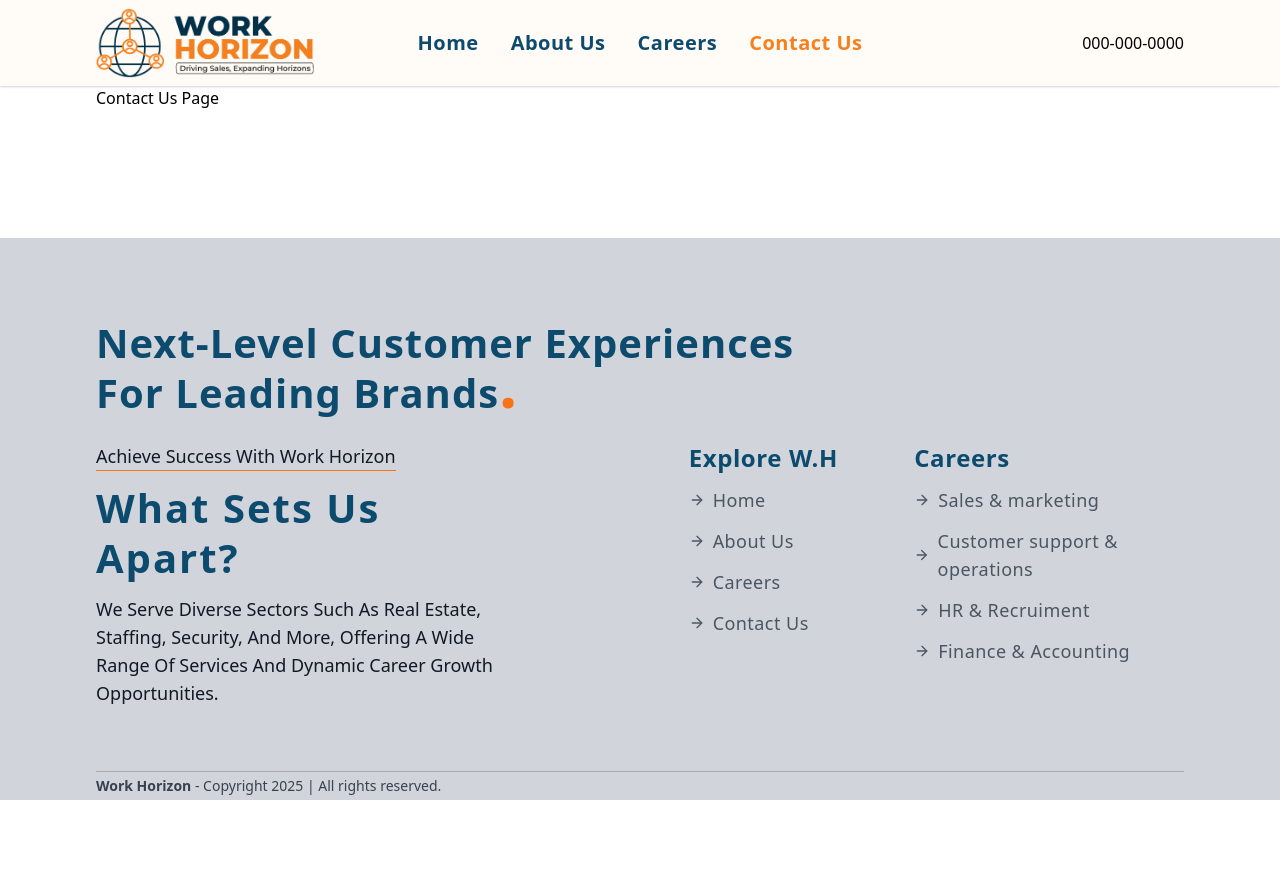
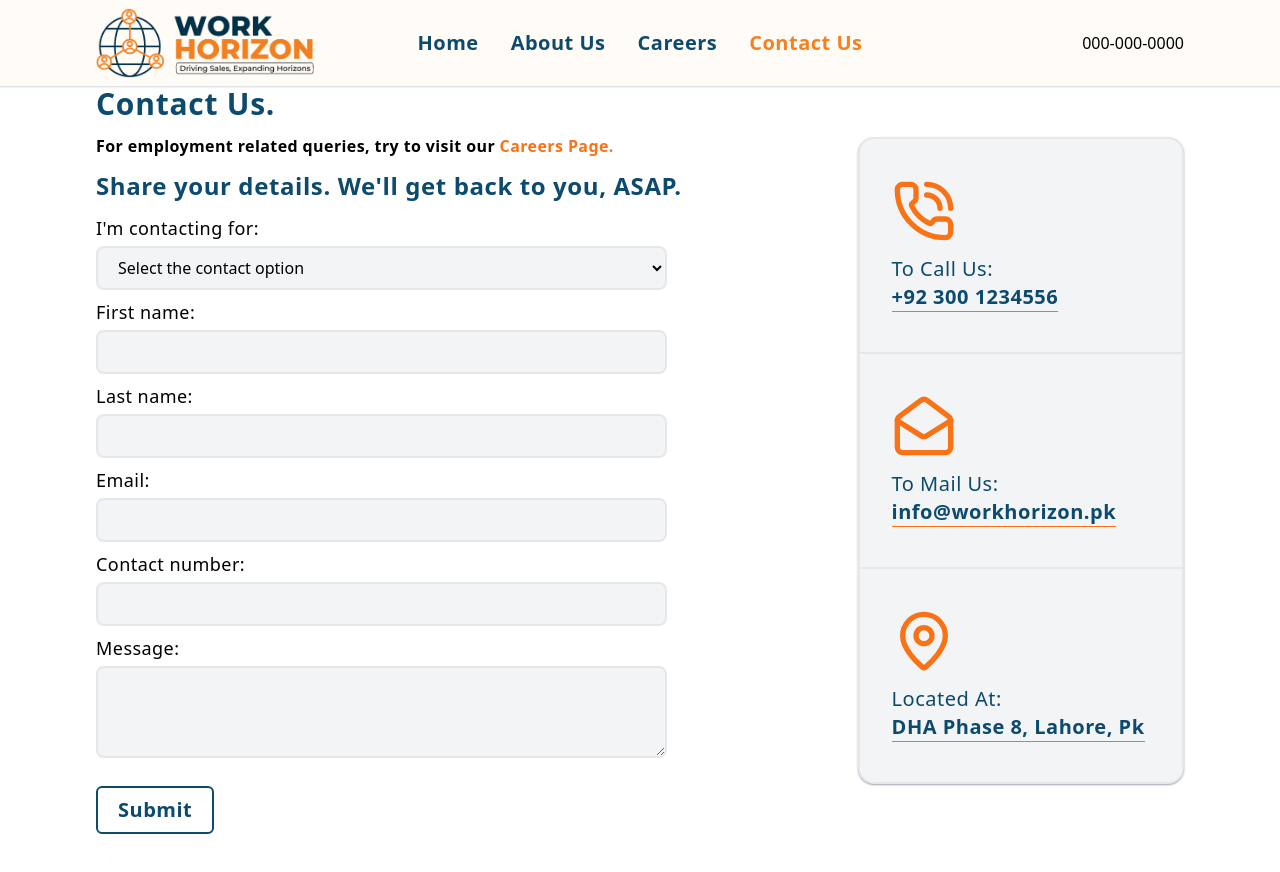
Before and after one commit to AnserShafiq/WorkHorizon, a Next.js app: page /contact-us in a window 1280 px wide. Shown: the top 872 px of the page. Before the commit the page ends 800 px from the top, so only its background shows below. Built offline with nearby package versions, Linux system fonts and the light colour scheme.

Commit message:
Feb 26,2025: Completed Contact Us Page in All views

```diff
--- a/app/contact-us/page.tsx
+++ b/app/contact-us/page.tsx
@@ -1,9 +1,20 @@
+'use client'
 
+import Aos from "aos"
+import 'aos/dist/aos.css'
+import { useEffect } from "react"
+import ContactForm from "../ui/contact-us/contactForm"
 
 export default function ContactUs(){
+    useEffect(() => {
+        Aos.init({
+            duration: 500,
+            easing:'ease-in-out',
+        })
+    },[])
     return(
-        <div className="container w-[88%] lg:w-full">
-            Contact Us Page
-        </div>
+        <>
+            <ContactForm/>
+        </>
     )
 }
--- a/app/layout.tsx
+++ b/app/layout.tsx
@@ -8,7 +8,6 @@ const notosans = Noto_Sans({
   variable: '--font-noto-sans',
   subsets:['latin']
 })
-
 export const metadata: Metadata = {
   title: "Work Horizon",
   description: "Driving Sale, Expanding Horizons",
--- /dev/null
+++ b/app/ui/contact-us/contactForm.tsx
@@ -0,0 +1,74 @@
+import { MailOpen, MapPin, PhoneCallIcon } from "lucide-react";
+import Link from "next/link";
+import { useState } from "react";
+
+
+
+export default function ContactForm(){
+    const [contactReason, setContactReason] = useState<string>('');
+    const contactOptions = [
+        'Option one', 'Option two', 'Option three'
+    ]
+    return(
+        <div className='container w-[88%] lg:w-full min-h-[92vh] flex items-center'>
+            <div className="grid lg:grid-cols-[70%,30%] 2xl:grid-cols-[75%,25%] w-full mb-10 lg:mb-1">
+                <div className='block mb-8 lg:m-0'>
+                    <h3 className="text-2xl xl:text-3xl font-bold tracking-wide text-sky-900 mb-3">Contact Us.</h3>
+                    <h4 className="text-md 2xl:text-xl font-semibold tracking-wide mb-3">For employment related queries, try to visit our <Link className="font-bold text-orange-500 capitalize" href={'/careers'}>Careers page.</Link></h4>
+                    <h3 className="text-xl xl:text-2xl font-semibold tracking-wide text-sky-900 mb-3">Share your details. We'll get back to you, ASAP.</h3>
+                    <form className="flex flex-col w-full lg:w-[75%] 2xl:w-[70%]">
+                        <div className='flex flex-col mb-2'>
+                            <label className="text-md lg:text-lg font-[500] tracking-wide mb-1">I'm contacting for:</label>
+                            <select className="bg-gray-100 px-2 py-1 lg:px-4 lg:py-2 border-2 border-gray-200 rounded-lg" name='reason' id='reason' onChange={(e) => setContactReason(e.target.value)} required>
+                                <option className="text-gray-400" defaultChecked>Select the contact option</option>
+                                {
+                                    contactOptions.map((option, idx) =>
+                                        <option value={option} key={idx}>{option}</option>
+                                    )
+                                }
+                            </select>
+                        </div>
+                        <div className='flex flex-col mb-2'>
+                            <label className="text-md lg:text-lg font-[500] tracking-wide mb-1">First name:</label>
+                            <input type='text' className="bg-gray-100 px-2 py-1 lg:px-4 lg:py-2 border-2 border-gray-200 rounded-lg" name='firstname' id='firstname' required/>
+                        </div>
+                        <div className='flex flex-col mb-2'>
+                            <label className="text-md lg:text-lg font-[500] tracking-wide mb-1">Last name:</label>
+                            <input type='text' className="bg-gray-100 px-2 py-1 lg:px-4 lg:py-2 border-2 border-gray-200 rounded-lg" name='lastname' id='lastname' required/>
+                        </div>
+                        <div className='flex flex-col mb-2'>
+                            <label className="text-md lg:text-lg font-[500] tracking-wide mb-1">Email:</label>
+                            <input type='email' className="bg-gray-100 px-2 py-1 lg:px-4 lg:py-2 border-2 border-gray-200 rounded-lg" name='email' id='email' required/>
+                        </div>
+                        <div className='flex flex-col mb-2'>
+                            <label className="text-md lg:text-lg font-[500] tracking-wide mb-1">Contact number:</label>
+                            <input type='tel' className="bg-gray-100 px-2 py-1 lg:px-4 lg:py-2 border-2 border-gray-200 rounded-lg" name='contactnumber' id='contactnumber' required/>
+                        </div>
+                        <div className='flex flex-col mb-2'>
+                            <label className="text-md lg:text-lg font-[500] tracking-wide mb-1">Message:</label>
+                            <textarea rows={3} className="bg-gray-100 px-2 py-1 lg:px-4 lg:py-2 border-2 border-gray-200 rounded-lg" name='message' id='message' required/>
+                        </div>
+                        <button type='submit' className="text-lg lg:text-xl font-semibold tracking-wide bg-transparent border-2 border-sky-900 hover:bg-sky-900 hover:border-transparent hover:text-gray-100 text-sky-900 mt-5 w-fit px-5 py-2 rounded-md ">Submit</button>
+                    </form>
+                </div>
+                <div className='flex flex-col justify-center h-fit my-auto border-2 rounded-2xl bg-gray-100 shadow-sm shadow-gray-400'>
+                    <div className='flex flex-col items-center lg:items-start px-8 py-10 border-b-2'>
+                        <PhoneCallIcon className="h-[4rem] w-auto text-orange-500 mb-3" />
+                        <h3 className="text-xl 2xl:text-xl font-[500] tracking-wide text-sky-900 capitalize">To Call Us:</h3>
+                        <Link href={'tel:+92000000000'} className="text-xl 2xl:text-2xl font-bold tracking-wide text-sky-900 border-b border-orange-500">+92 300 1234556</Link>
+                    </div>
+                    <div className='flex flex-col items-center lg:items-start px-8 py-10 border-b-2'>
+                        <MailOpen className="h-[4rem] w-auto text-orange-500 mb-3" />
+                        <h3 className="text-xl 2xl:text-xl font-[500] tracking-wide text-sky-900 capitalize">To Mail Us:</h3>
+                        <Link href={'mailto:info@workhorizon.pk'} className="text-xl 2xl:text-2xl font-bold tracking-wide text-sky-900 border-b border-orange-500">info@workhorizon.pk</Link>
+                    </div>
+                    <div className='flex flex-col items-center lg:items-start px-8 py-10'>
+                        <MapPin className="h-[4rem] w-auto text-orange-500 mb-3" />
+                        <h3 className="text-xl 2xl:text-xl font-[500] tracking-wide text-sky-900 capitalize">Located At:</h3>
+                        <Link href={'tel:+92000000000'} className="text-xl 2xl:text-2xl font-bold tracking-wide text-sky-900 border-b border-orange-500">DHA Phase 8, Lahore, Pk</Link>
+                    </div>
+                </div>
+            </div>
+        </div>
+    )
+}
```
Also changed, not shown: app/about-us/page.tsx (+3 -4 lines), app/page.tsx (+3 -4 lines).
